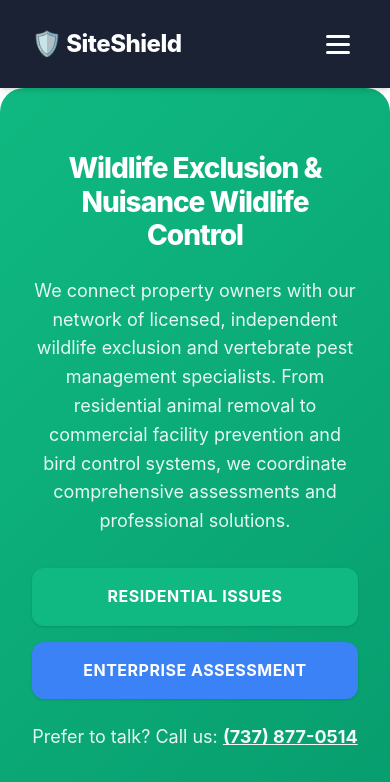
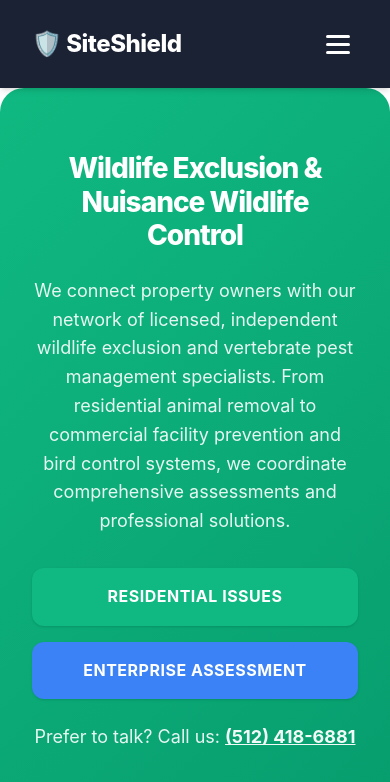
Before and after one commit to HansDandle/crittergitter, a Next.js app: page / in a window 390 px wide. Shown: the top 782 px of the page. Built offline with nearby package versions, Linux system fonts and the light colour scheme.

Commit message:
Update phone number to 512-418-6881

```diff
--- a/components/PhoneLink.tsx
+++ b/components/PhoneLink.tsx
@@ -7,7 +7,7 @@ interface PhoneLinkProps {
 }
 
 // Phone number parts are separated to prevent simple regex scraping
-const PHONE_PARTS = ['737', '877', '0514'];
+const PHONE_PARTS = ['512', '418', '6881'];
 
 export function PhoneLink({ className }: PhoneLinkProps) {
   const [mounted, setMounted] = useState(false);
```
